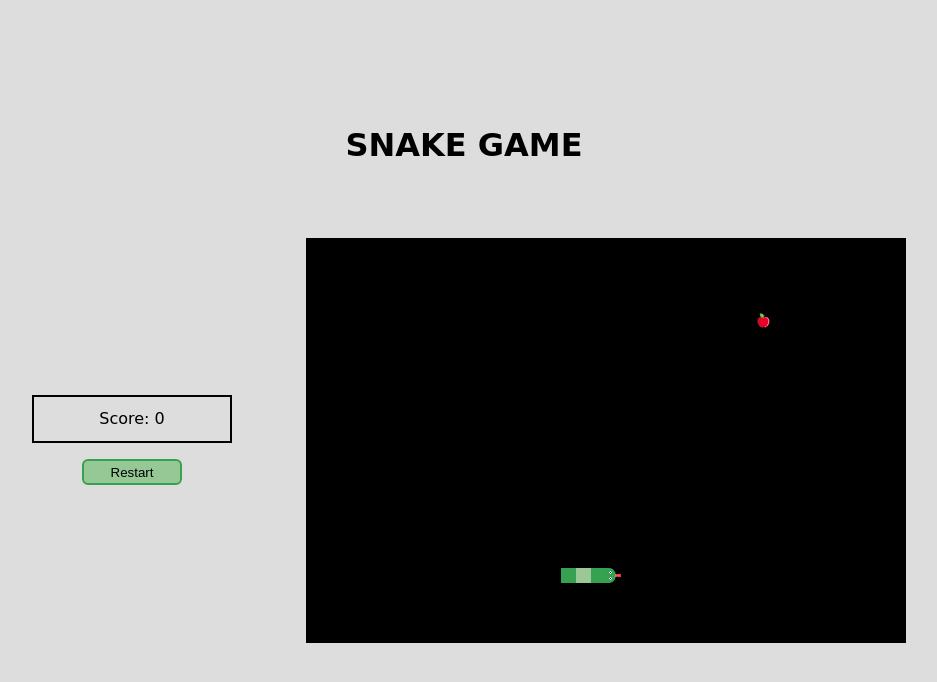
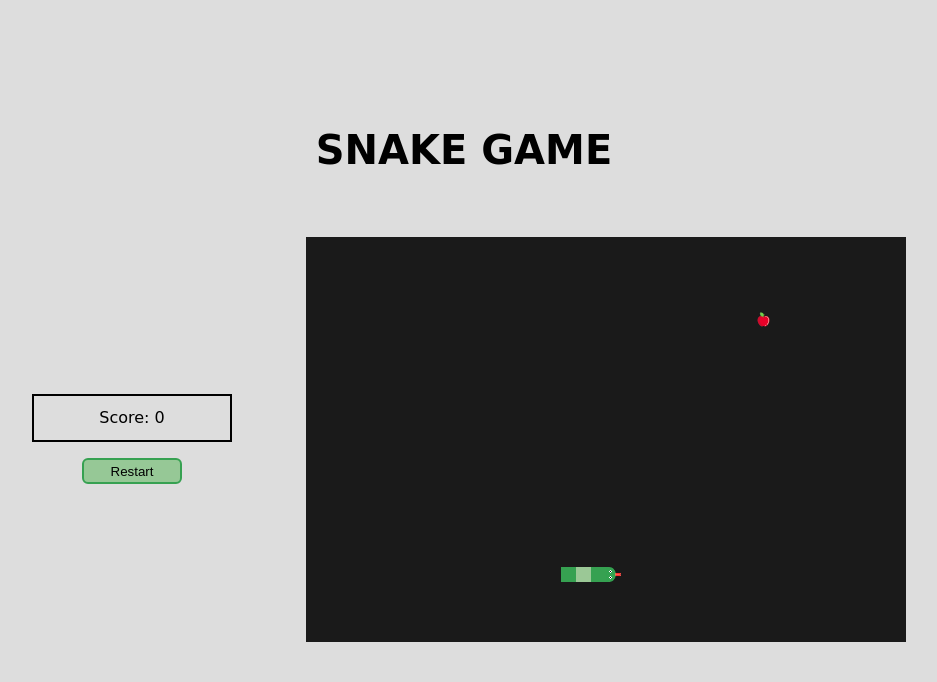
Before and after one commit to NixMichael/snake, a plain HTML site: page snake.html in a window 1280 px wide. Shown: the whole page, without its empty margins (176-1113 px from the left). Drawn offline with Linux system fonts and the light colour scheme; a web font is replaced by a local one.

Commit message:
improved

```diff
--- a/snake.html
+++ b/snake.html
@@ -32,7 +32,10 @@
         .title {
             grid-area: TITLE;
             margin-bottom: 4rem;
-            height: 3rem;
+        }
+
+        .title h1 {
+            font-size: 2.5rem;
         }
 
         /* ********* */
@@ -82,7 +85,7 @@
         }
 
         canvas {
-            background: black;
+            background: rgb(26, 26, 26);
         }
 
         .gameEnd {
@@ -189,13 +192,17 @@
 
     </div>
     <script>
+
+        //DOM ELEMENTS
+
         const canvas = document.querySelector('canvas');
         const c = canvas.getContext('2d');
         const scoreDiv = document.querySelector('.score');
         const stopGame = document.querySelector('.gameEnd');
         const finalResult = document.querySelector('.msg');
         const reset = document.querySelectorAll('.restart');
-        // const reset2 = document.querySelector('.restart2');
+
+        //VARIABLES
 
         const blockSize = 15;
 
@@ -209,17 +216,16 @@
         let x;
         let y;
 
-        let score = 0;
+        let score;
 
         let sxTarget;
         let syTarget;
         let xTarget;
         let yTarget;
-        let snakeLength = 4;
+        let snakeLength;
 
         let loopInterval = 100;
         let gameEnd;
-        let ready;
 
         let w = 600;
         let h = 405;
@@ -227,25 +233,34 @@
         canvas.width = w;
         canvas.height = h;
 
-        let image = new Image();
-        image.src = 'Red_Apple.png';
+        let apple = new Image();
+        apple.src = 'Red_Apple.png';
 
-        let head = new Image();
+        let headR = new Image();
+        let headL = new Image();
+        let headU = new Image();
+        let headD = new Image();
+
+
+        //FUNCTIONS
 
         function draw() {
 
             // DRAW TARGET
 
-            c.drawImage(image, xTarget, yTarget);
+            c.drawImage(apple, xTarget, yTarget);
 
             // DRAW SNAKE
-            // let head = new Image();
-            // head.src = `SnakeHead_${direction}.png`;
-
-            // head.src = 'head.png';
+            if (direction === 'r') {
+                head = headR;
+            } else if (direction === 'l') {
+                head = headL;
+            } else if (direction === 'u') {
+                head = headU;
+            } else if (direction === 'd'){
+                head = headD;
+            }
             c.drawImage(head, x[0], y[0]);
-            // c.fillStyle = 'rgb(250,0,0)';
-            // c.fillRect(x[0], y[0], blockSize, blockSize);
 
             for (let i = 1; i < x.length + 1; i++) {
                 if (i % 2 > 0){
@@ -259,15 +274,15 @@
         }
 
         function generateStartPoint() {
-            sxTarget = ((Math.floor(Math.random() * (525 / 15))) * 15) + (snakeLength * blockSize);
-            // sxTarget = Math.floor(Math.random() * (w - (blockSize * (5)))) + (blockSize * 5);
-            // sxTarget = ((Math.floor(Math.random() * ((w - (blockSize * x.length)) / blockSize))) * blockSize) + (blockSize * x.length);
-            syTarget = (Math.floor(Math.random() * (h / 15))) * 15;
+            // sxTarget = ((Math.floor(Math.random() * (525 / blockSize))) * blockSize) + (snakeLength * blockSize);
+            sxTarget = ((Math.floor(Math.random() * ((w - (blockSize * (snakeLength + 1))) / blockSize))
+            ) * blockSize) + (snakeLength * blockSize);
+            syTarget = (Math.floor(Math.random() * (h / blockSize))) * blockSize;
         }
 
         function generateTarget() {
-            xTarget = (Math.floor(Math.random() * (w / 15))) * 15;
-            yTarget = (Math.floor(Math.random() * (h / 15))) * 15;
+            xTarget = (Math.floor(Math.random() * (w / blockSize))) * blockSize;
+            yTarget = (Math.floor(Math.random() * (h / blockSize))) * blockSize;
 
             for (let i = 0; i < x.length; i++) {
                 if (xTarget === x[i] && yTarget === y[i]) {
@@ -323,19 +338,19 @@
 
             if (!gameEnd) {
                 if (direction === 'r') {
-                    x.unshift(currentHead.x + 15);
+                    x.unshift(currentHead.x + blockSize);
                     y.unshift(currentHead.y);
                     move();
                 } else if (direction === 'l') {
-                    x.unshift(currentHead.x - 15);
+                    x.unshift(currentHead.x - blockSize);
                     y.unshift(currentHead.y);
                     move();
                 } else if (direction === 'd') {
-                    y.unshift(currentHead.y + 15);
+                    y.unshift(currentHead.y + blockSize);
                     x.unshift(currentHead.x);
                     move();
                 } else if (direction === 'u') {
-                    y.unshift(currentHead.y - 15);
+                    y.unshift(currentHead.y - blockSize);
                     x.unshift(currentHead.x);
                     move();
                 }
@@ -343,12 +358,12 @@
                 for (let i = 0; i < x.length; i++) {
                     if (x[i] >= w) {
                         x[i] = 0;
-                    } else if (x[i] <= -15) {
-                        x[i] = w - 15;
+                    } else if (x[i] <= -blockSize) {
+                        x[i] = w - blockSize;
                     }
 
-                    if (y[i] <= -15) {
-                        y[i] = h - 15;
+                    if (y[i] <= -blockSize) {
+                        y[i] = h - blockSize;
                     } else if (y[i] >= h) {
                         y[i] = 0;
                     }
@@ -357,36 +372,23 @@
 
             draw();
 
-
+            checkCollision();
 
             scoreDiv.textContent = `Score: ${score}`;
-            checkCollision();
 
         }, loopInterval);
 
 
-
         addEventListener('keydown', (e) => {
-            // console.log(e.keyCode);
 
             if (e.keyCode === 76 && direction !== 'l') {
                 direction = 'r';
-                ready = false;
             } else if (e.keyCode === 75 && direction !== 'u') {
                 direction = 'd';
-                ready = false;
             } else if (e.keyCode === 73 && direction !== 'd') {
                 direction = 'u';
-                ready = false;
             } else if (e.keyCode === 74 && direction !== 'r') {
                 direction = 'l';
-                ready = false;
-            }
-
-            if (ready === true) {
-                head.src = `SnakeHead_r.png`;
-            } else {
-                head.src = `SnakeHead_${direction}.png`;
             }
 
         })
@@ -396,16 +398,22 @@
 
         function init() {
             stopGame.classList.remove('show');
-            generateStartPoint();
-            x = [sxTarget, sxTarget-15, sxTarget-30, sxTarget-45];
-            y = [syTarget, syTarget, syTarget, syTarget];
-            head.src = 'SnakeHead_r.png';
             gameEnd = false;
-            ready = true;
+            snakeLength = 4;
             score = 0;
             scoreDiv.textContent = score;
+            direction = '';
+
+            generateStartPoint();
+            x = [sxTarget, sxTarget-blockSize, sxTarget-(2*blockSize), sxTarget-(3*blockSize)];
+            y = [syTarget, syTarget, syTarget, syTarget];
+            headR.src = 'SnakeHead_r.png';
+            headL.src = 'SnakeHead_l.png';
+            headU.src = 'SnakeHead_u.png';
+            headD.src = 'SnakeHead_d.png';
+            head = headR;
+
             generateTarget();
-            direction = '';
         }
 
         init();
```
